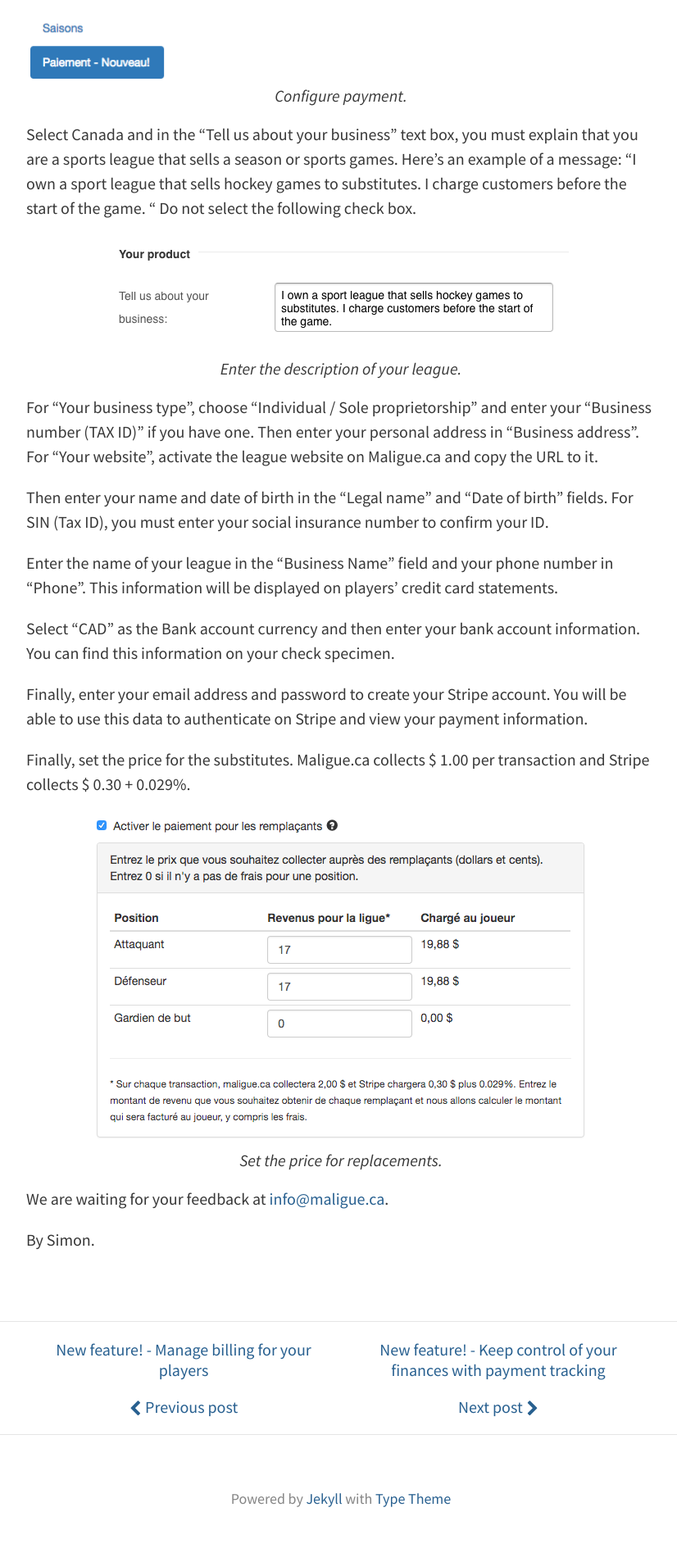
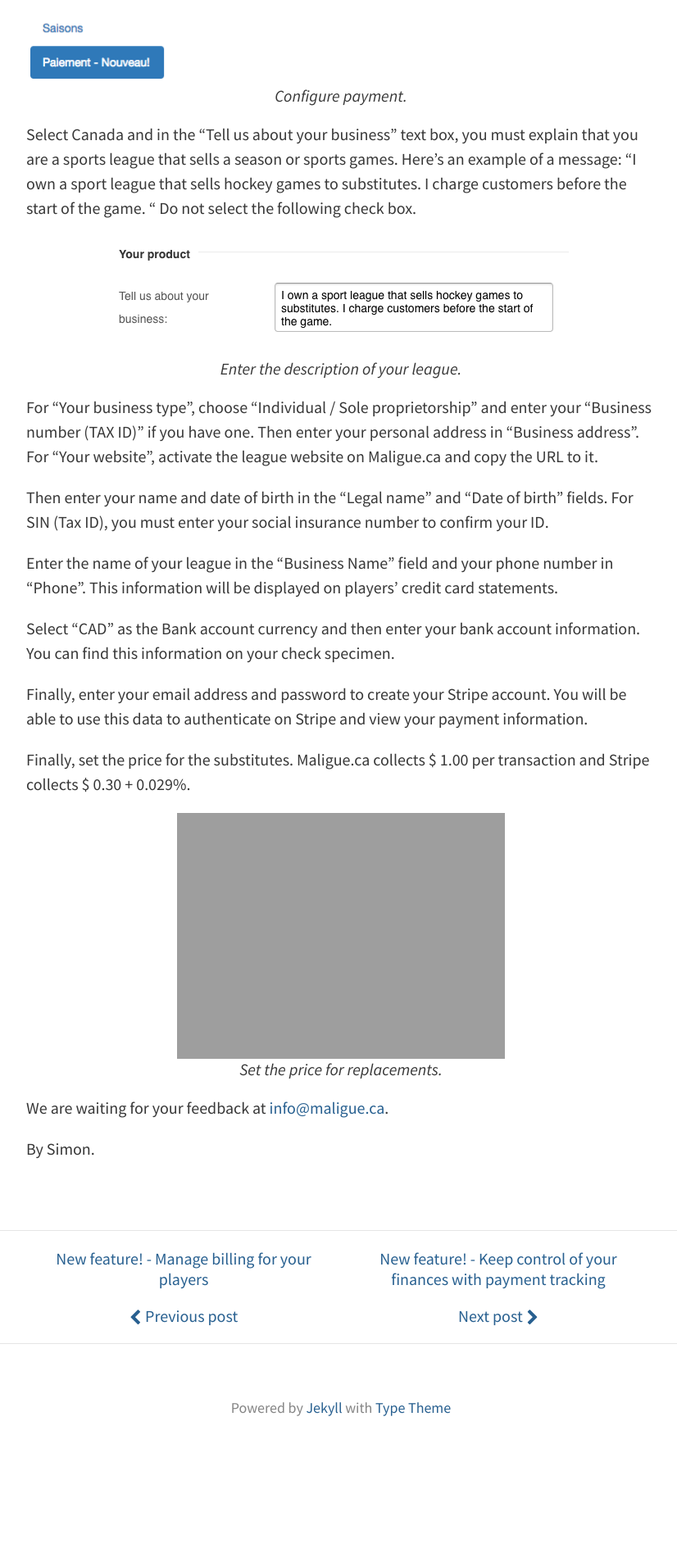
Before and after one commit to maligue/maligue.github.io, a Jekyll site: the page built from _posts/en/2017-08-01-subtitute-payments.md, in a window 1280 px wide. Shown: the part 3049-4955 px from the top of the page at 82% size, without its empty margins (224-1050 px from the left). Built offline with Jekyll 4.4.1, drawn with Linux system fonts in a browser that asks for light colours; nearby versions of some CDN libraries; after the commit the page ends 4844 px from its top, so only the background shows below that.

Commit message:
updated image with sub fees en

```diff
--- a/_posts/en/2017-08-01-subtitute-payments.md
+++ b/_posts/en/2017-08-01-subtitute-payments.md
@@ -49,7 +49,7 @@ Finally, enter your email address and password to create your Stripe account. Yo
 
 Finally, set the price for the substitutes. Maligue.ca collects $ 1.00 per transaction and Stripe collects $ 0.30 + 0.029%.
 
-{% include image.html src="2017-09-10-configure-price-fr.png" caption="Set the price for replacements." %}
+{% include image.html src="2018-03-02-configure-price-en.png" caption="Set the price for replacements." %}
 
 We are waiting for your feedback at [info@maligue.ca](mailto:info@maligue.ca).
 
```
